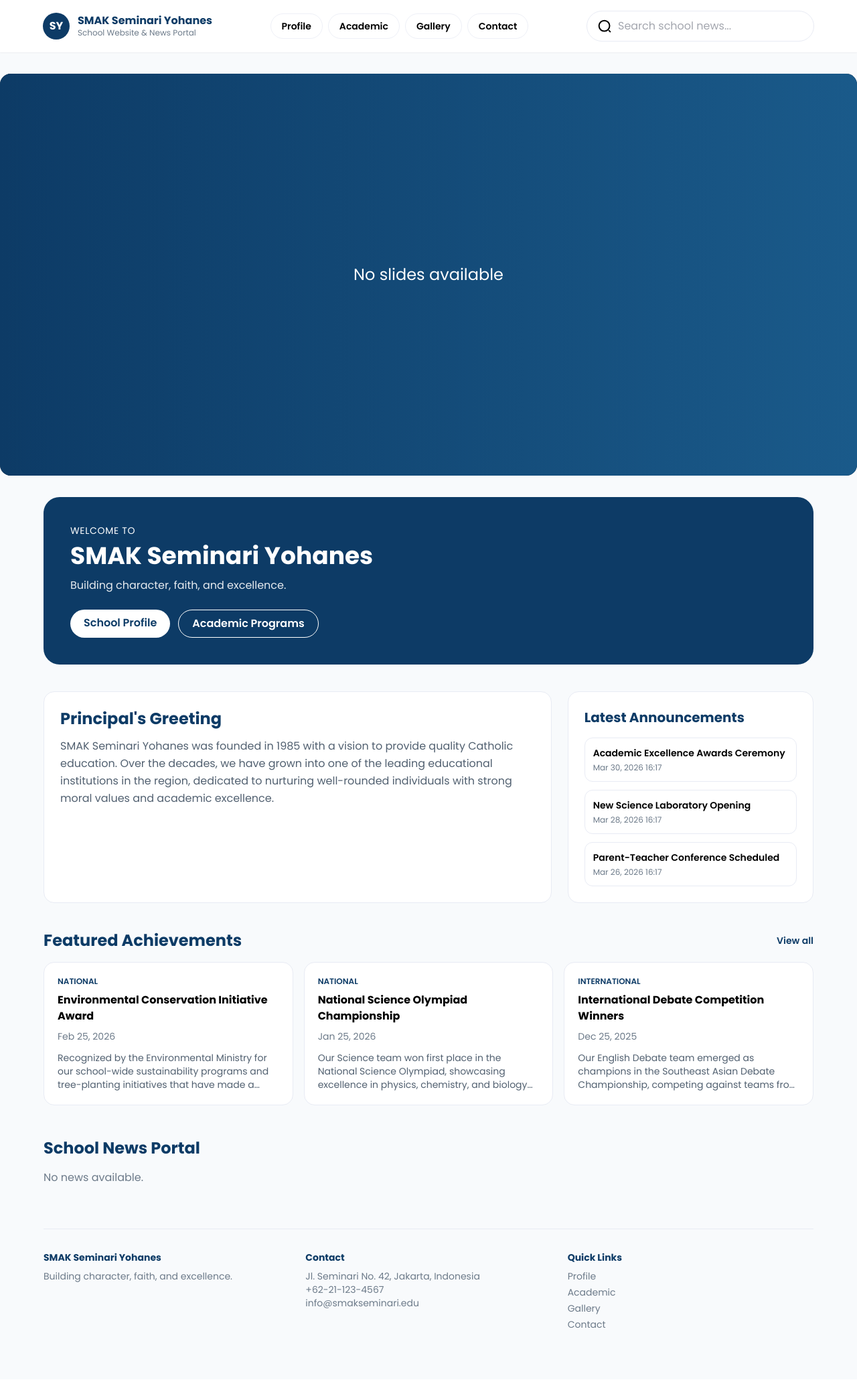
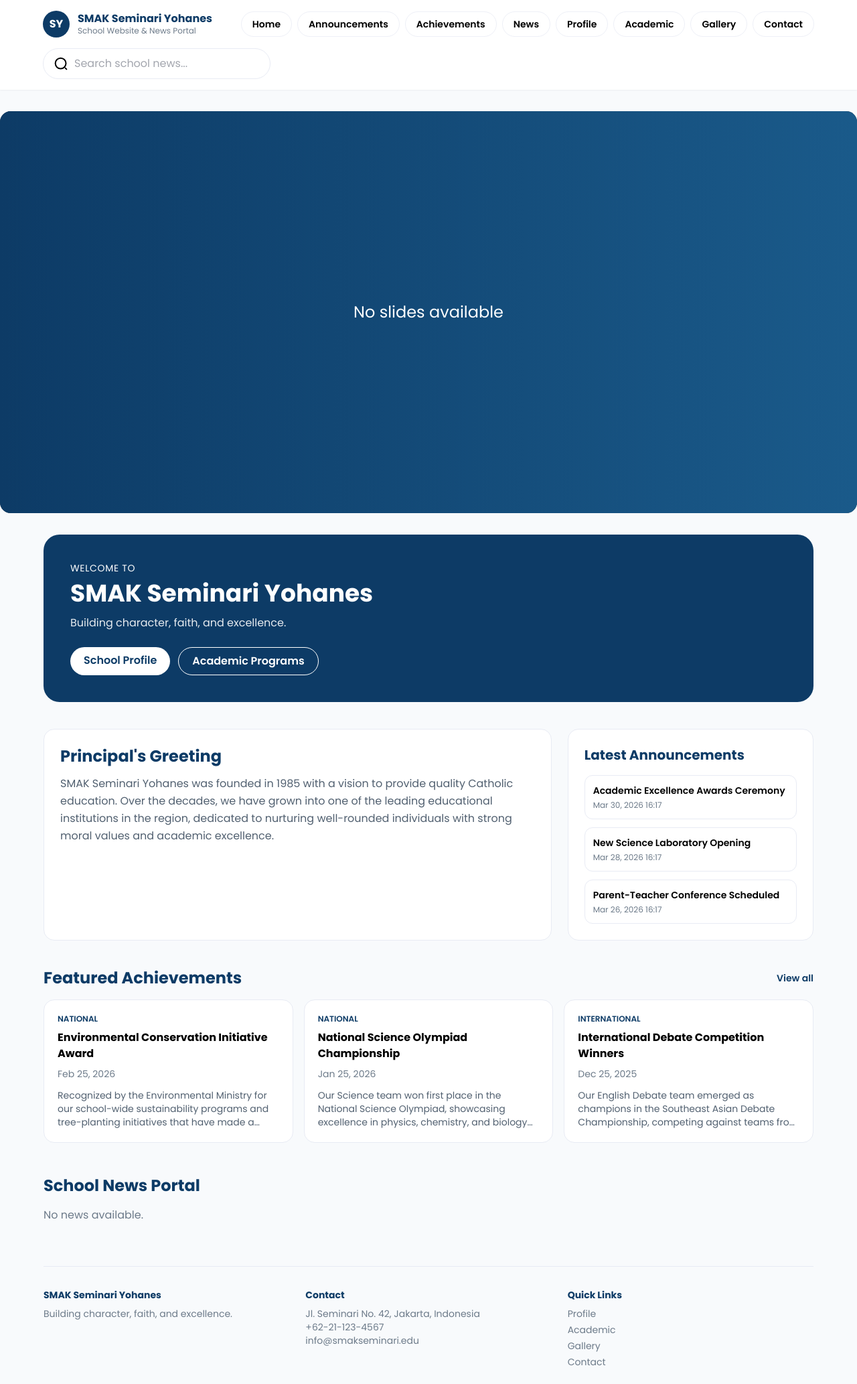
Before and after one commit to irsyadibdrrhmn/SMAK-V2, a Laravel app: page / in a window 1280 px wide. Shown: the top 2066 px of the page at 67% size. Before the commit the page ends 1983 px from the top, so only its background shows below. Run offline with Laravel 12, Linux system fonts and the light colour scheme; data comes from the database, SQL or seed files in the repository; data that the repository does not hold is empty; style sheets or scripts are compiled from the project's sources.

Commit message:
nav update

```diff
--- a/app/Providers/Filament/AdminPanelProvider.php
+++ b/app/Providers/Filament/AdminPanelProvider.php
@@ -26,6 +26,7 @@ class AdminPanelProvider extends PanelProvider
             ->default()
             ->id('admin')
             ->path('admin')
+            ->brandName('SMAK V2')
             ->login()
             ->colors([
                 'primary' => Color::Amber,
--- a/resources/views/components/navbar.blade.php
+++ b/resources/views/components/navbar.blade.php
@@ -12,6 +12,10 @@
             </div>
 
     <div class="flex flex-wrap items-center gap-2 text-sm font-semibold">
+        <a href="{{ route('front.index') }}" class="rounded-full px-4 py-2 border border-[#EEF0F7] hover:ring-2 hover:ring-[#0D3B66]">Home</a>
+        <a href="{{ route('front.index') }}#announcements" class="rounded-full px-4 py-2 border border-[#EEF0F7] hover:ring-2 hover:ring-[#0D3B66]">Announcements</a>
+        <a href="{{ route('front.index') }}#achievements" class="rounded-full px-4 py-2 border border-[#EEF0F7] hover:ring-2 hover:ring-[#0D3B66]">Achievements</a>
+        <a href="{{ route('front.index') }}#news" class="rounded-full px-4 py-2 border border-[#EEF0F7] hover:ring-2 hover:ring-[#0D3B66]">News</a>
         <a href="{{ route('front.profile') }}" class="rounded-full px-4 py-2 border border-[#EEF0F7] hover:ring-2 hover:ring-[#0D3B66]">Profile</a>
         <a href="{{ route('front.academic') }}" class="rounded-full px-4 py-2 border border-[#EEF0F7] hover:ring-2 hover:ring-[#0D3B66]">Academic</a>
         <a href="{{ route('front.gallery') }}" class="rounded-full px-4 py-2 border border-[#EEF0F7] hover:ring-2 hover:ring-[#0D3B66]">Gallery</a>
--- a/resources/views/front/index.blade.php
+++ b/resources/views/front/index.blade.php
@@ -20,7 +20,7 @@
         </div>
     </section>
 
-    <section class="w-full px-4 md:px-6 mt-10">
+    <section id="announcements" class="w-full px-4 md:px-6 mt-10">
         <div class="max-w-[1150px] mx-auto grid grid-cols-1 lg:grid-cols-3 gap-6">
             <div class="lg:col-span-2 bg-white rounded-2xl p-6 border border-[#E8EBF4]">
                 <h2 class="font-bold text-2xl text-[#0D3B66]">Principal's Greeting</h2>
@@ -54,7 +54,7 @@
         </div>
     </section>
 
-    <section class="w-full px-4 md:px-6 mt-10">
+    <section id="achievements" class="w-full px-4 md:px-6 mt-10">
         <div class="max-w-[1150px] mx-auto">
             <div class="flex justify-between items-center mb-4">
                 <h2 class="font-bold text-2xl text-[#0D3B66]">Featured Achievements</h2>
@@ -84,7 +84,7 @@
         </div>
     </section>
 
-    <section class="w-full px-4 md:px-6 mt-12">
+    <section id="news" class="w-full px-4 md:px-6 mt-12">
         <div class="max-w-[1150px] mx-auto">
             <div class="flex justify-between items-center mb-4">
                 <h2 class="font-bold text-2xl text-[#0D3B66]">School News Portal</h2>
```
Also changed, not shown: resources/views/front/announcement.blade.php (+25 -0 lines), resources/views/front/details.blade.php (+19 -7 lines).
